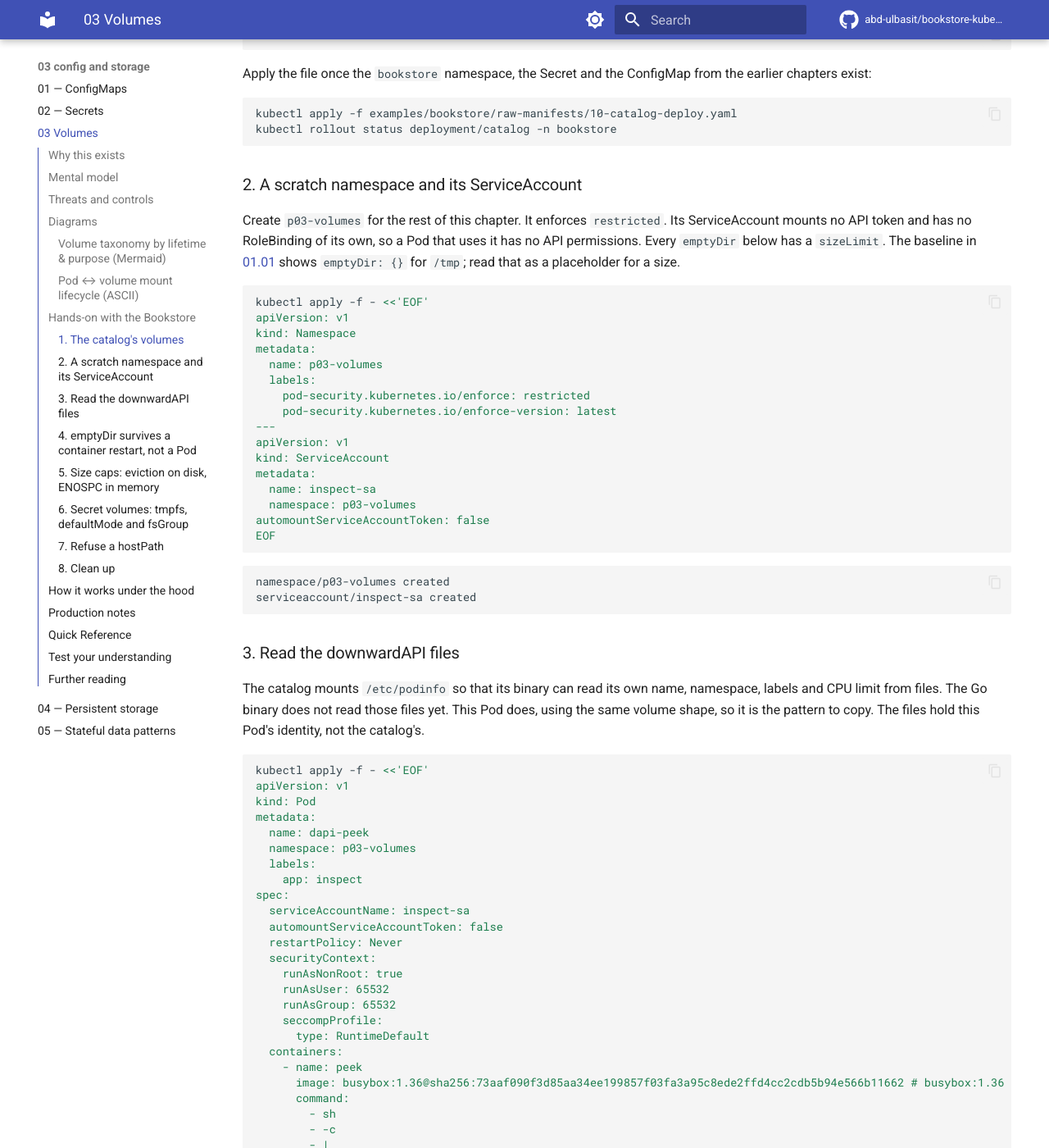
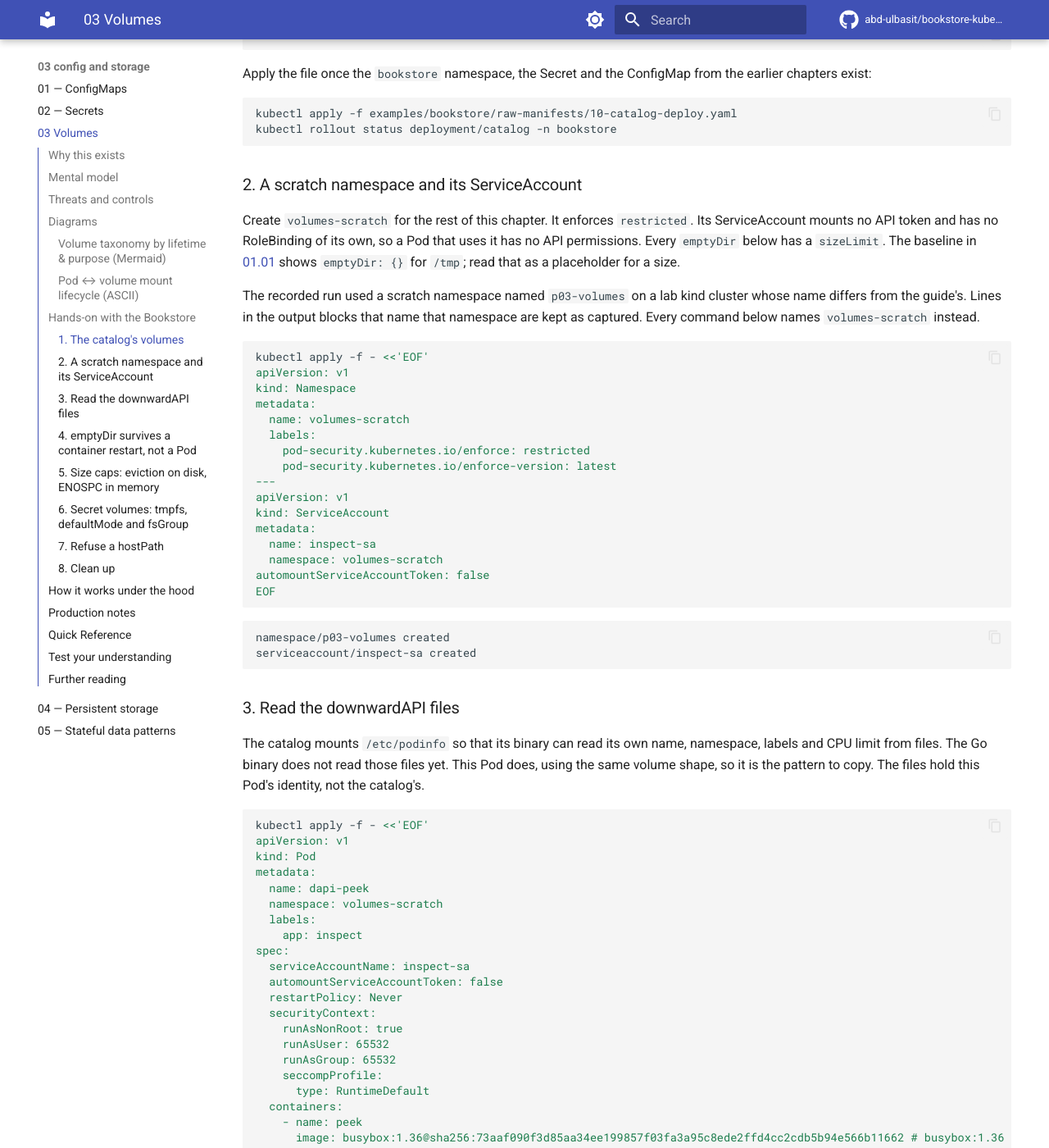
Before and after one commit to abd-ulbasit/bookstore-kubernetes-guide, an MkDocs documentation site: the page built from full-guide/03-config-and-storage/03-volumes.md, in a window 1280 px wide and 1400 px high, scrolled down 4154 px. Shown: the whole window at 82% size. Built offline with MkDocs 1.6.1 and Material for MkDocs 9.7.7, drawn with Linux system fonts in a browser that asks for light colours; comment, search, counter and statistics services are not loaded; some of the changed text lies outside the part shown.

Commit message:
security-first part 03: reader-facing scratch namespace in 03-volumes
The reader's commands named the lab namespace p03-volumes. Rename them to
volumes-scratch, keep the captured output lines verbatim, and say once that
the recorded run used the lab name, as chapters 02 and 05 do.

Co-Authored-By: Claude Haiku 5.5 <noreply@anthropic.com>

````diff
--- a/full-guide/03-config-and-storage/03-volumes.md
+++ b/full-guide/03-config-and-storage/03-volumes.md
@@ -207,18 +207,24 @@ kubectl rollout status deployment/catalog -n bookstore
 
 ### 2. A scratch namespace and its ServiceAccount
 
-Create `p03-volumes` for the rest of this chapter. It enforces `restricted`.
-Its ServiceAccount mounts no API token and has no RoleBinding of its own, so a
-Pod that uses it has no API permissions. Every `emptyDir` below has a
-`sizeLimit`. The baseline in [01.01](../01-core-workloads/01-pods.md#baseline)
-shows `emptyDir: {}` for `/tmp`; read that as a placeholder for a size.
+Create `volumes-scratch` for the rest of this chapter. It enforces
+`restricted`. Its ServiceAccount mounts no API token and has no RoleBinding of
+its own, so a Pod that uses it has no API permissions. Every `emptyDir` below
+has a `sizeLimit`. The baseline in
+[01.01](../01-core-workloads/01-pods.md#baseline) shows `emptyDir: {}` for
+`/tmp`; read that as a placeholder for a size.
+
+The recorded run used a scratch namespace named `p03-volumes` on a lab kind
+cluster whose name differs from the guide's. Lines in the output blocks that
+name that namespace are kept as captured. Every command below names
+`volumes-scratch` instead.
 
 ```sh
 kubectl apply -f - <<'EOF'
 apiVersion: v1
 kind: Namespace
 metadata:
-  name: p03-volumes
+  name: volumes-scratch
   labels:
     pod-security.kubernetes.io/enforce: restricted
     pod-security.kubernetes.io/enforce-version: latest
@@ -227,7 +233,7 @@ apiVersion: v1
 kind: ServiceAccount
 metadata:
   name: inspect-sa
-  namespace: p03-volumes
+  namespace: volumes-scratch
 automountServiceAccountToken: false
 EOF
 ```
@@ -251,7 +257,7 @@ apiVersion: v1
 kind: Pod
 metadata:
   name: dapi-peek
-  namespace: p03-volumes
+  namespace: volumes-scratch
   labels:
     app: inspect
 spec:
@@ -307,9 +313,9 @@ spec:
               containerName: peek
               resource: limits.cpu
 EOF
-kubectl wait pod/dapi-peek -n p03-volumes --for=jsonpath='{.status.phase}'=Succeeded --timeout=300s
-kubectl logs dapi-peek -n p03-volumes
-kubectl delete pod dapi-peek -n p03-volumes --now
+kubectl wait pod/dapi-peek -n volumes-scratch --for=jsonpath='{.status.phase}'=Succeeded --timeout=300s
+kubectl logs dapi-peek -n volumes-scratch
+kubectl delete pod dapi-peek -n volumes-scratch --now
 ```
 
 <!-- gate: output -->
@@ -350,7 +356,7 @@ apiVersion: v1
 kind: Pod
 metadata:
   name: ed-demo
-  namespace: p03-volumes
+  namespace: volumes-scratch
 spec:
   serviceAccountName: inspect-sa
   automountServiceAccountToken: false
@@ -408,10 +414,10 @@ spec:
 
 ```sh
 kubectl apply -f ed-demo.yaml
-kubectl wait pod/ed-demo -n p03-volumes --for='jsonpath={.status.containerStatuses[0].restartCount}=1' --timeout=300s
-kubectl logs ed-demo -n p03-volumes --previous -c main
-kubectl logs ed-demo -n p03-volumes -c main
-kubectl get pod ed-demo -n p03-volumes
+kubectl wait pod/ed-demo -n volumes-scratch --for='jsonpath={.status.containerStatuses[0].restartCount}=1' --timeout=300s
+kubectl logs ed-demo -n volumes-scratch --previous -c main
+kubectl logs ed-demo -n volumes-scratch -c main
+kubectl get pod ed-demo -n volumes-scratch
 ```
 
 <!-- gate: output -->
@@ -428,11 +434,11 @@ Now delete the Pod and create it again from the same file. The second Pod gets
 a new, empty `emptyDir`:
 
 ```sh
-kubectl delete pod ed-demo -n p03-volumes --now
+kubectl delete pod ed-demo -n volumes-scratch --now
 kubectl apply -f ed-demo.yaml
-kubectl wait pod/ed-demo -n p03-volumes --for='jsonpath={.status.containerStatuses[0].restartCount}=1' --timeout=300s
-kubectl logs ed-demo -n p03-volumes --previous -c main
-kubectl delete pod ed-demo -n p03-volumes --now
+kubectl wait pod/ed-demo -n volumes-scratch --for='jsonpath={.status.containerStatuses[0].restartCount}=1' --timeout=300s
+kubectl logs ed-demo -n volumes-scratch --previous -c main
+kubectl delete pod ed-demo -n volumes-scratch --now
 ```
 
 <!-- gate: output -->
@@ -459,7 +465,7 @@ apiVersion: v1
 kind: Pod
 metadata:
   name: disk-fill
-  namespace: p03-volumes
+  namespace: volumes-scratch
 spec:
   serviceAccountName: inspect-sa
   automountServiceAccountToken: false
@@ -490,10 +496,10 @@ spec:
       emptyDir:
         sizeLimit: 16Mi
 EOF
-kubectl wait pod/disk-fill -n p03-volumes --for='jsonpath={.status.reason}=Evicted' --timeout=300s
-kubectl get pod disk-fill -n p03-volumes
-kubectl get pod disk-fill -n p03-volumes -o jsonpath='{.status.message}{"\n"}'
-kubectl delete pod disk-fill -n p03-volumes --now
+kubectl wait pod/disk-fill -n volumes-scratch --for='jsonpath={.status.reason}=Evicted' --timeout=300s
+kubectl get pod disk-fill -n volumes-scratch
+kubectl get pod disk-fill -n volumes-scratch -o jsonpath='{.status.message}{"\n"}'
+kubectl delete pod disk-fill -n volumes-scratch --now
 ```
 
 <!-- gate: output -->
@@ -528,7 +534,7 @@ apiVersion: v1
 kind: Pod
 metadata:
   name: ram-fill
-  namespace: p03-volumes
+  namespace: volumes-scratch
 spec:
   serviceAccountName: inspect-sa
   automountServiceAccountToken: false
@@ -567,10 +573,10 @@ spec:
         medium: Memory
         sizeLimit: 16Mi
 EOF
-kubectl wait pod/ram-fill -n p03-volumes --for=condition=Ready --timeout=300s
+kubectl wait pod/ram-fill -n volumes-scratch --for=condition=Ready --timeout=300s
 sleep 5
-kubectl logs ram-fill -n p03-volumes
-kubectl delete pod ram-fill -n p03-volumes --now
+kubectl logs ram-fill -n volumes-scratch
+kubectl delete pod ram-fill -n volumes-scratch --now
 ```
 
 <!-- gate: output -->
@@ -602,7 +608,7 @@ apiVersion: v1
 kind: Secret
 metadata:
   name: demo-creds
-  namespace: p03-volumes
+  namespace: volumes-scratch
 type: Opaque
 stringData:
   token: demo-only-value
@@ -612,7 +618,7 @@ apiVersion: v1
 kind: Pod
 metadata:
   name: creds-denied
-  namespace: p03-volumes
+  namespace: volumes-scratch
 spec:
   serviceAccountName: inspect-sa
   automountServiceAccountToken: false
@@ -645,10 +651,10 @@ spec:
         secretName: demo-creds
         defaultMode: 0400
 EOF
-kubectl wait pod/creds-denied -n p03-volumes --for='jsonpath={.status.phase}=Failed' --timeout=300s
-kubectl logs creds-denied -n p03-volumes
-kubectl get pod creds-denied -n p03-volumes -o jsonpath='{.spec.volumes[0].secret.defaultMode}{"\n"}'
-kubectl delete pod creds-denied -n p03-volumes --now
+kubectl wait pod/creds-denied -n volumes-scratch --for='jsonpath={.status.phase}=Failed' --timeout=300s
+kubectl logs creds-denied -n volumes-scratch
+kubectl get pod creds-denied -n volumes-scratch -o jsonpath='{.spec.volumes[0].secret.defaultMode}{"\n"}'
+kubectl delete pod creds-denied -n volumes-scratch --now
 ```
 
 <!-- gate: output -->
@@ -679,7 +685,7 @@ apiVersion: v1
 kind: Pod
 metadata:
   name: creds-fixed
-  namespace: p03-volumes
+  namespace: volumes-scratch
 spec:
   serviceAccountName: inspect-sa
   automountServiceAccountToken: false
@@ -737,10 +743,10 @@ spec:
                 - path: pod_name
                   fieldRef: { fieldPath: metadata.name }
 EOF
-kubectl wait pod/creds-fixed -n p03-volumes --for='jsonpath={.status.phase}=Succeeded' --timeout=300s
-kubectl logs creds-fixed -n p03-volumes
-kubectl get pod creds-fixed -n p03-volumes -o jsonpath='{.spec.volumes[*].secret.defaultMode}{" "}{.spec.volumes[*].projected.defaultMode}{"\n"}'
-kubectl delete pod creds-fixed -n p03-volumes --now
+kubectl wait pod/creds-fixed -n volumes-scratch --for='jsonpath={.status.phase}=Succeeded' --timeout=300s
+kubectl logs creds-fixed -n volumes-scratch
+kubectl get pod creds-fixed -n volumes-scratch -o jsonpath='{.spec.volumes[*].secret.defaultMode}{" "}{.spec.volumes[*].projected.defaultMode}{"\n"}'
+kubectl delete pod creds-fixed -n volumes-scratch --now
 ```
 
 <!-- gate: output -->
@@ -793,7 +799,7 @@ creates nothing, because `--dry-run=server` stops after admission:
 
 ```sh
 # Deliberate failure: restricted refuses a hostPath volume, read-only or not.
-kubectl run hostpath-probe -n p03-volumes --restart=Never --dry-run=server \
+kubectl run hostpath-probe -n volumes-scratch --restart=Never --dry-run=server \
   --image=busybox:1.36@sha256:73aaf090f3d85aa34ee199857f03fa3a95c8ede2ffd4cc2cdb5b94e566b11662 \
   --overrides='{
     "spec": {
@@ -811,7 +817,7 @@ kubectl run hostpath-probe -n p03-volumes --restart=Never --dry-run=server \
       "volumes": [{"name": "nodefs", "hostPath": {"path": "/", "type": "Directory"}}]
     }
   }'
-kubectl get pods -n p03-volumes
+kubectl get pods -n volumes-scratch
 ```
 
 <!-- gate: output -->
@@ -834,7 +840,7 @@ node agents.
 ### 8. Clean up
 
 ```sh
-kubectl delete namespace p03-volumes --wait=true
+kubectl delete namespace volumes-scratch --wait=true
 ```
 
 <!-- gate: output -->
````
